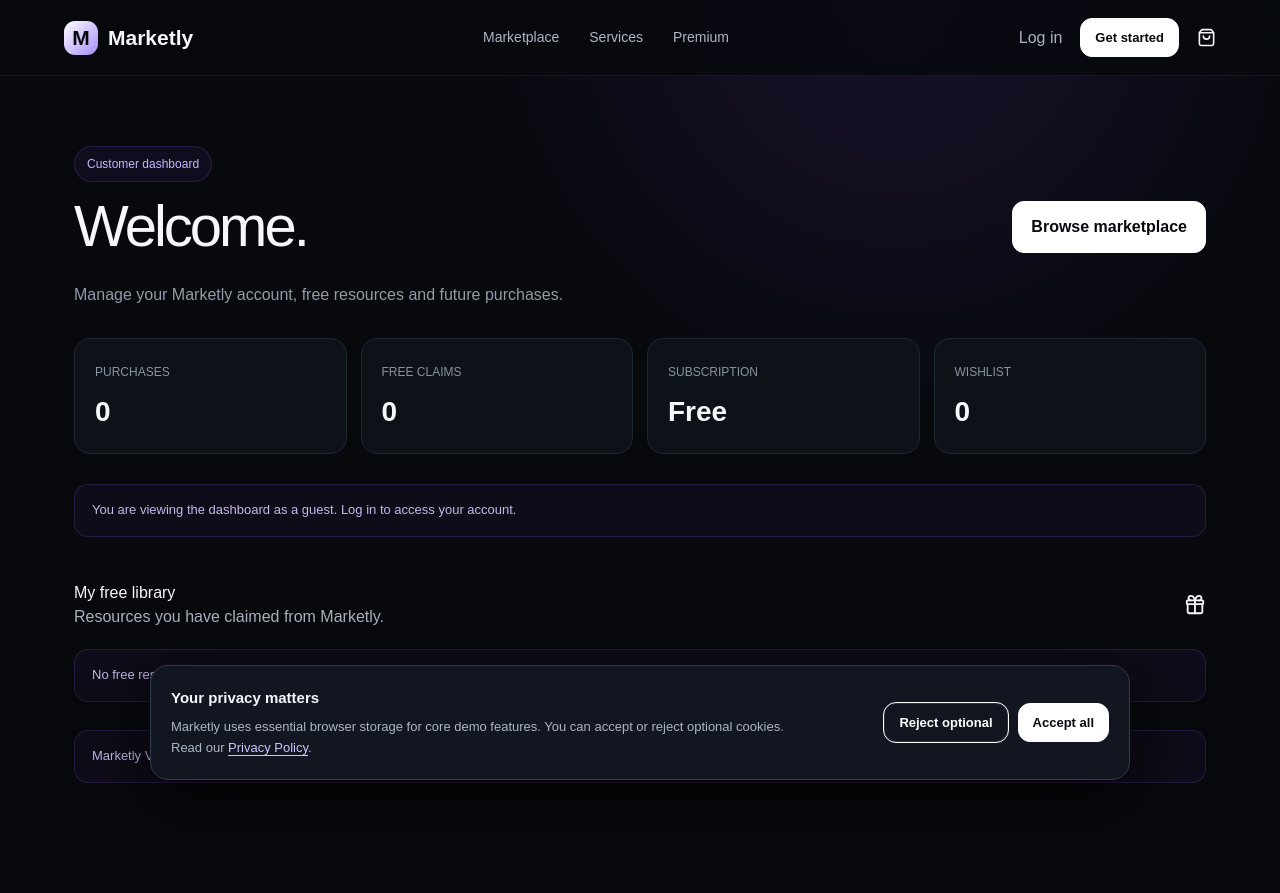
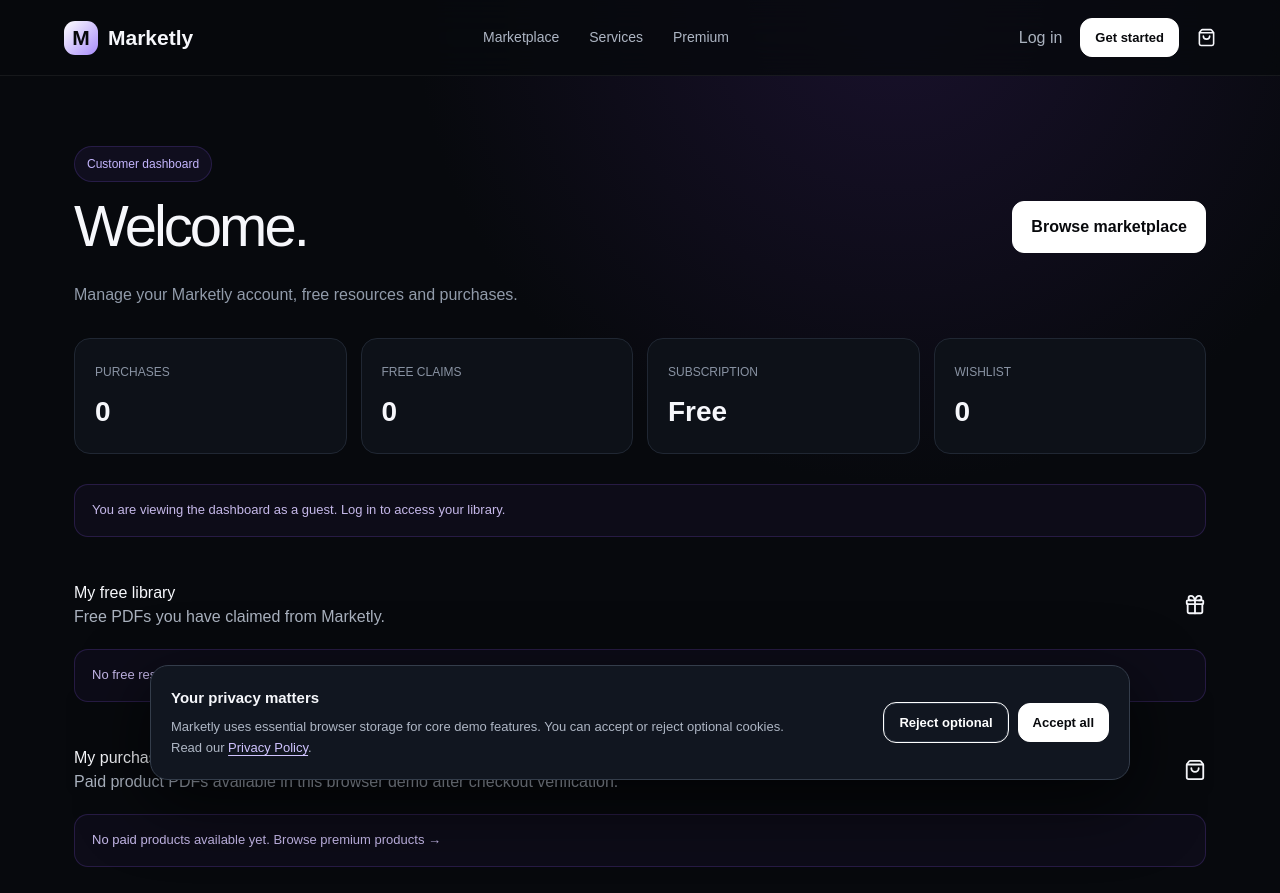
Before and after one commit to website-page/marketly, a Next.js app: page /dashboard in a window 1280 px wide. Shown: the top 893 px of the page. Built offline with nearby package versions, Linux system fonts and the light colour scheme.

Commit message:
Add PDF library for all free and purchased products

```diff
--- a/app/dashboard/page.tsx
+++ b/app/dashboard/page.tsx
@@ -2,8 +2,8 @@
 
 import Link from 'next/link';
 import { Download, Heart, ShoppingBag, Gift, Briefcase, UserRound } from 'lucide-react';
-import { downloadForexCoursePdf } from '@/components/ForexCourseDownload';
 import { products } from '@/lib/data';
+import { downloadProductPdf } from '@/components/ProductPdf';
 import { useEffect, useMemo, useState } from 'react';
 
 type User = { name: string; email: string; country: string };
@@ -11,23 +11,42 @@ type User = { name: string; email: string; country: string };
 export default function Dashboard() {
   const [user, setUser] = useState<User | null>(null);
   const [claims, setClaims] = useState<string[]>([]);
+  const [purchases, setPurchases] = useState<string[]>([]);
 
   useEffect(() => {
     try {
       const saved = localStorage.getItem('marketly_user');
       setUser(saved ? JSON.parse(saved) : null);
       setClaims(JSON.parse(localStorage.getItem('marketly_free_claims') || '[]'));
+      const existingPurchases = JSON.parse(localStorage.getItem('marketly_purchases') || '[]');
+      const params = new URLSearchParams(window.location.search);
+      const paidProduct = params.get('product');
+      if (params.get('payment') === 'success' && paidProduct && products.some(p => p.id === paidProduct && p.price > 0)) {
+        const list = Array.isArray(existingPurchases) ? existingPurchases : [];
+        if (!list.includes(paidProduct)) list.push(paidProduct);
+        localStorage.setItem('marketly_purchases', JSON.stringify(list));
+        setPurchases(list);
+        window.history.replaceState({}, '', '/dashboard');
+      } else {
+        setPurchases(Array.isArray(existingPurchases) ? existingPurchases : []);
+      }
     } catch {}
   }, []);
 
-  const claimedProducts = useMemo(() => products.filter(p => claims.includes(p.id)), [claims]);
+  const claimedProducts = useMemo(() => products.filter(p => p.price === 0 && claims.includes(p.id)), [claims]);
+  const purchasedProducts = useMemo(() => products.filter(p => p.price > 0 && purchases.includes(p.id)), [purchases]);
 
   return <main className="page"><div className="wrap">
-    <div className="row"><div><span className="eyebrow">Customer dashboard</span><h1 className="pageTitle">Welcome{user ? `, ${user.name.split(' ')[0]}` : ''}.</h1><p className="pageSub">Manage your Marketly account, free resources and future purchases.</p></div><Link href="/products" className="button">Browse marketplace</Link></div>
-    <div className="statGrid"><div className="stat"><span>PURCHASES</span><b>0</b></div><div className="stat"><span>FREE CLAIMS</span><b>{claimedProducts.length}</b></div><div className="stat"><span>SUBSCRIPTION</span><b>Free</b></div><div className="stat"><span>WISHLIST</span><b>0</b></div></div>
-    {!user && <div className="notice">You are viewing the dashboard as a guest. <Link href="/login">Log in</Link> to access your account.</div>}
+    <div className="row"><div><span className="eyebrow">Customer dashboard</span><h1 className="pageTitle">Welcome{user ? ', ' + user.name.split(' ')[0] : ''}.</h1><p className="pageSub">Manage your Marketly account, free resources and purchases.</p></div><Link href="/products" className="button">Browse marketplace</Link></div>
+    <div className="statGrid"><div className="stat"><span>PURCHASES</span><b>{purchasedProducts.length}</b></div><div className="stat"><span>FREE CLAIMS</span><b>{claimedProducts.length}</b></div><div className="stat"><span>SUBSCRIPTION</span><b>Free</b></div><div className="stat"><span>WISHLIST</span><b>0</b></div></div>
+    {!user && <div className="notice">You are viewing the dashboard as a guest. <Link href="/login">Log in</Link> to access your library.</div>}
     {user && <div className="feature" style={{marginTop:20}}><div><UserRound/><h3>{user.name}</h3><p>{user.email} · {user.country}</p></div><div><Briefcase/><h3>Services</h3><p>Free and professional service requests will appear here.</p></div><div><Heart/><h3>Wishlist</h3><p>Save products you want to revisit.</p></div></div>}
-    <div style={{marginTop:44}}><div className="row"><div><h2>My free library</h2><p className="muted">Resources you have claimed from Marketly.</p></div><Gift size={22}/></div>{claimedProducts.length ? <div className="grid" style={{marginTop:20}}>{claimedProducts.map(p=><div className="card" key={p.id}><div className="productImg" style={{backgroundImage:`url(${p.image})`}}/><div className="cardBody"><span className="pill">FREE · CLAIMED</span><h3>{p.title}</h3><p>{p.description}</p>{p.id === 'free-forex-101' ? <button className="button small" onClick={downloadForexCoursePdf}><Download size={15}/> Download PDF</button> : <button className="button small" onClick={()=>alert('This resource does not have a downloadable file connected yet.')}><Download size={15}/> Download</button>}</div></div>)}</div> : <div className="notice" style={{marginTop:20}}>No free resources claimed yet. <Link href="/products">Explore the freebies →</Link></div>}</div>
-    <div className="notice" style={{marginTop:28}}>Marketly V1 is currently using local demo account storage. Forex Trading 101 can be downloaded as a PDF; other resources still need their files connected.</div>
+    <section style={{marginTop:44}}><div className="row"><div><h2>My free library</h2><p className="muted">Free PDFs you have claimed from Marketly.</p></div><Gift size={22}/></div>
+      {claimedProducts.length ? <div className="grid" style={{marginTop:20}}>{claimedProducts.map(p=><div className="card" key={p.id}><div className="productImg" style={{backgroundImage:'url(' + p.image + ')'}}/><div className="cardBody"><span className="pill">FREE · CLAIMED</span><h3>{p.title}</h3><p>{p.description}</p><button className="button small" onClick={()=>downloadProductPdf(p)}><Download size={15}/> Download PDF</button></div></div>)}</div> : <div className="notice" style={{marginTop:20}}>No free resources claimed yet. <Link href="/products">Explore the freebies →</Link></div>}
+    </section>
+    <section style={{marginTop:44}}><div className="row"><div><h2>My purchases</h2><p className="muted">Paid product PDFs available in this browser demo after checkout verification.</p></div><ShoppingBag size={22}/></div>
+      {purchasedProducts.length ? <div className="grid" style={{marginTop:20}}>{purchasedProducts.map(p=><div className="card" key={p.id}><div className="productImg" style={{backgroundImage:'url(' + p.image + ')'}}/><div className="cardBody"><span className="pill">PURCHASED</span><h3>{p.title}</h3><p>{p.description}</p><button className="button small" onClick={()=>downloadProductPdf(p)}><Download size={15}/> Download PDF</button></div></div>)}</div> : <div className="notice" style={{marginTop:20}}>No paid products available yet. <Link href="/products">Browse premium products →</Link></div>}
+    </section>
+    <div className="notice" style={{marginTop:28}}>Important: Marketly still uses demo browser storage for accounts and purchase history. Production-grade account security and server-side purchase entitlements must be connected before treating paid downloads as protected.</div>
   </div></main>;
 }
```
